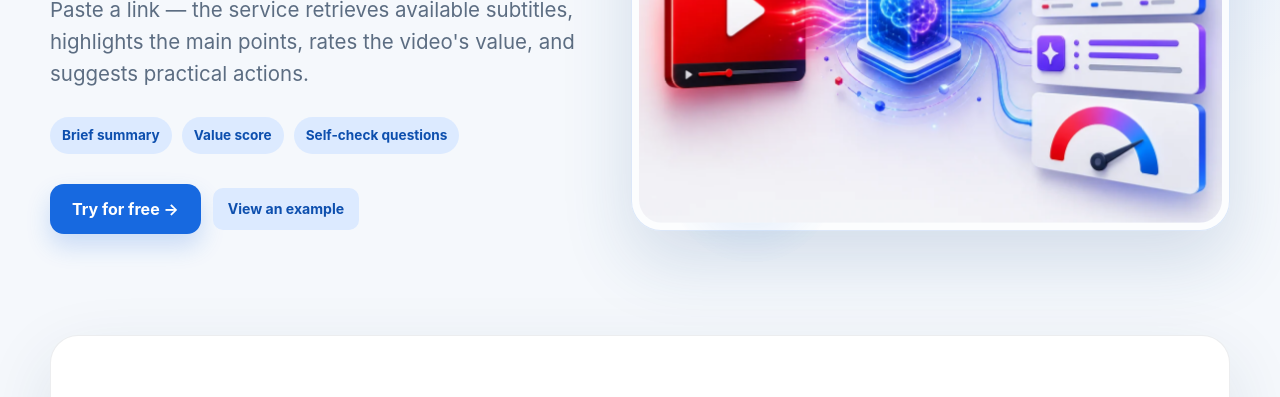
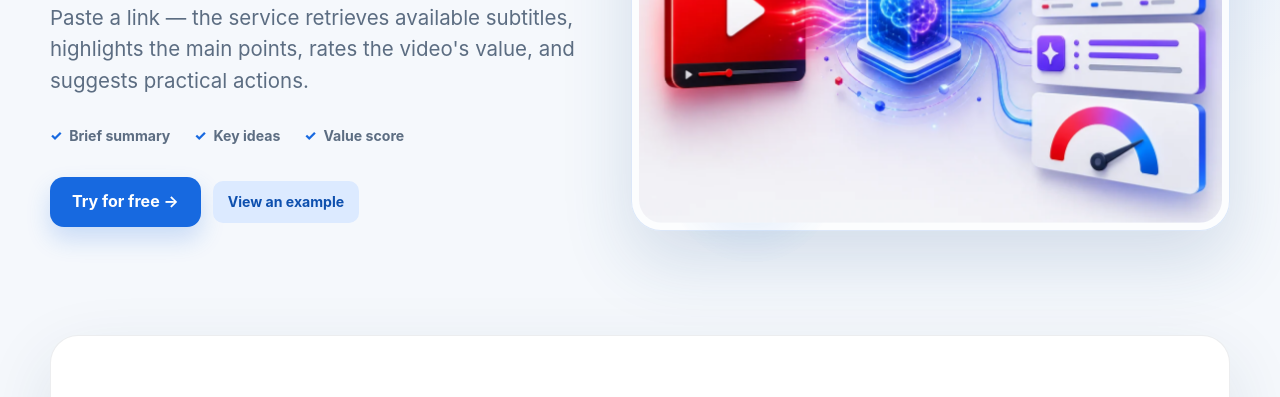
Before and after one commit to Konstantin1043/video-compass-ai-4216-lesson4, a website with bundled scripts: page index.html in a window 1280 px wide. Shown: the part 344-741 px from the top of the page. Built offline with nearby package versions, Linux system fonts and the light colour scheme; files whose address does not match are found by name.

Commit message:
refine: simplify hero benefits

```diff
--- a/index.html
+++ b/index.html
@@ -102,8 +102,8 @@
             data-i18n-aria-label="benefitsLabel"
           >
             <li data-i18n="benefitSummary">Краткое резюме</li>
+            <li data-i18n="benefitIdeas">Ключевые идеи</li>
             <li data-i18n="benefitScore">Оценка пользы</li>
-            <li data-i18n="benefitQuestions">Вопросы для самопроверки</li>
           </ul>
           <div class="hero-actions">
             <a class="primary-button hero-cta" href="#analyzer" data-i18n="tryFree">Попробовать бесплатно <span aria-hidden="true">→</span></a>
--- a/styles.css
+++ b/styles.css
@@ -371,7 +371,8 @@ a {
 .benefits {
   display: flex;
   flex-wrap: wrap;
-  gap: 10px;
+  gap: 10px 24px;
+  align-items: center;
   padding: 0;
   margin: 28px 0 0;
   list-style: none;
@@ -379,22 +380,23 @@ a {
 }
 
 .benefits li {
-  padding: 8px 12px;
-  color: var(--accent-dark);
-  background: var(--accent-soft);
-  border-radius: 999px;
-  font-size: 0.85rem;
-  font-weight: 700;
-  transition:
-    background 180ms ease,
-    box-shadow 180ms ease,
-    transform 180ms ease;
-}
-
-.benefits li:hover {
-  background: #fff;
-  box-shadow: 0 8px 20px rgba(23, 105, 224, 0.14);
-  transform: translateY(-3px);
+  display: inline-flex;
+  gap: 7px;
+  align-items: center;
+  padding: 0;
+  color: var(--muted);
+  background: transparent;
+  border: 0;
+  border-radius: 0;
+  font-size: 0.88rem;
+  font-weight: 650;
+}
+
+.benefits li::before {
+  color: var(--accent);
+  content: "✓";
+  font-size: 0.86rem;
+  font-weight: 850;
 }
 
 .hero-aside {
```
Also changed, not shown: test/frontend-v21.test.js (+17 -0 lines), lib/ui-translations.js.
